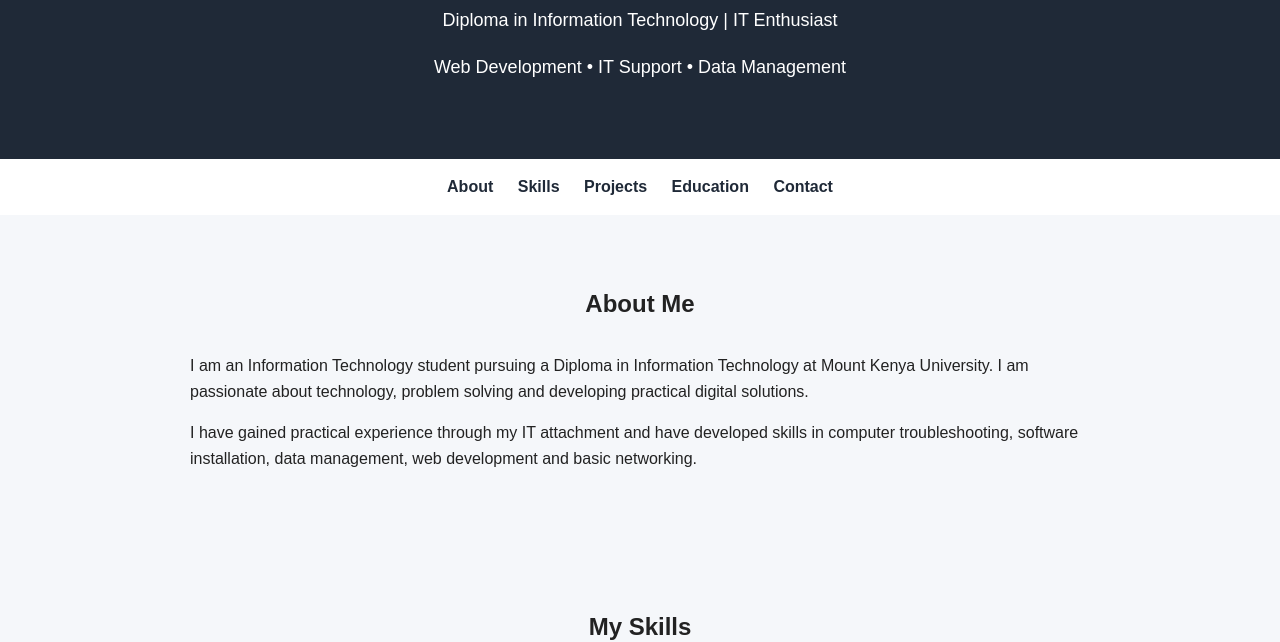
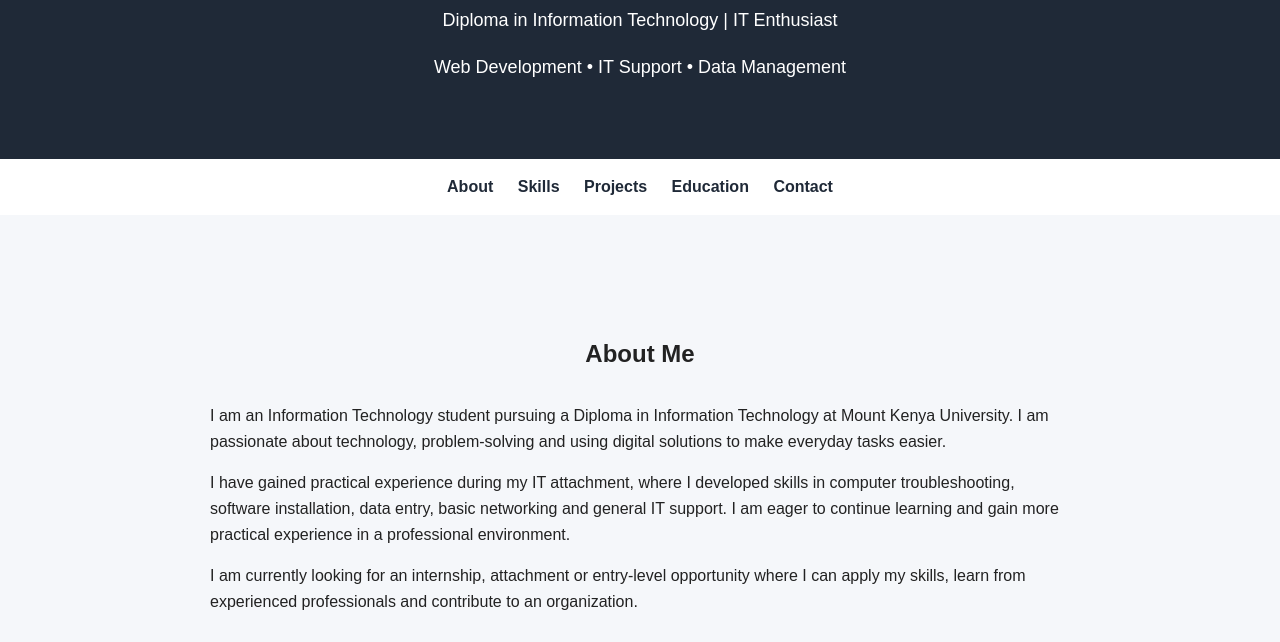
Before and after one commit to mwachimaryanne-dot/Maryanne---portfolio-, a plain HTML site: page index.html in a window 1280 px wide. Shown: the part 163-805 px from the top of the page. Drawn offline with Linux system fonts and the light colour scheme.

Commit message:
Update index.html

```diff
--- a/index.html
+++ b/index.html
@@ -104,19 +104,28 @@
 </nav>
 
 <section id="about">
+<section id="about">
     <h2>About Me</h2>
 
     <p>
         I am an Information Technology student pursuing a Diploma in
         Information Technology at Mount Kenya University. I am passionate
-        about technology, problem solving and developing practical digital
-        solutions.
+        about technology, problem-solving and using digital solutions
+        to make everyday tasks easier.
     </p>
 
     <p>
-        I have gained practical experience through my IT attachment and
-        have developed skills in computer troubleshooting, software
-        installation, data management, web development and basic networking.
+        I have gained practical experience during my IT attachment,
+        where I developed skills in computer troubleshooting, software
+        installation, data entry, basic networking and general IT support.
+        I am eager to continue learning and gain more practical experience
+        in a professional environment.
+    </p>
+
+    <p>
+        I am currently looking for an internship, attachment or
+        entry-level opportunity where I can apply my skills, learn from
+        experienced professionals and contribute to an organization.
     </p>
 </section>
 
```
